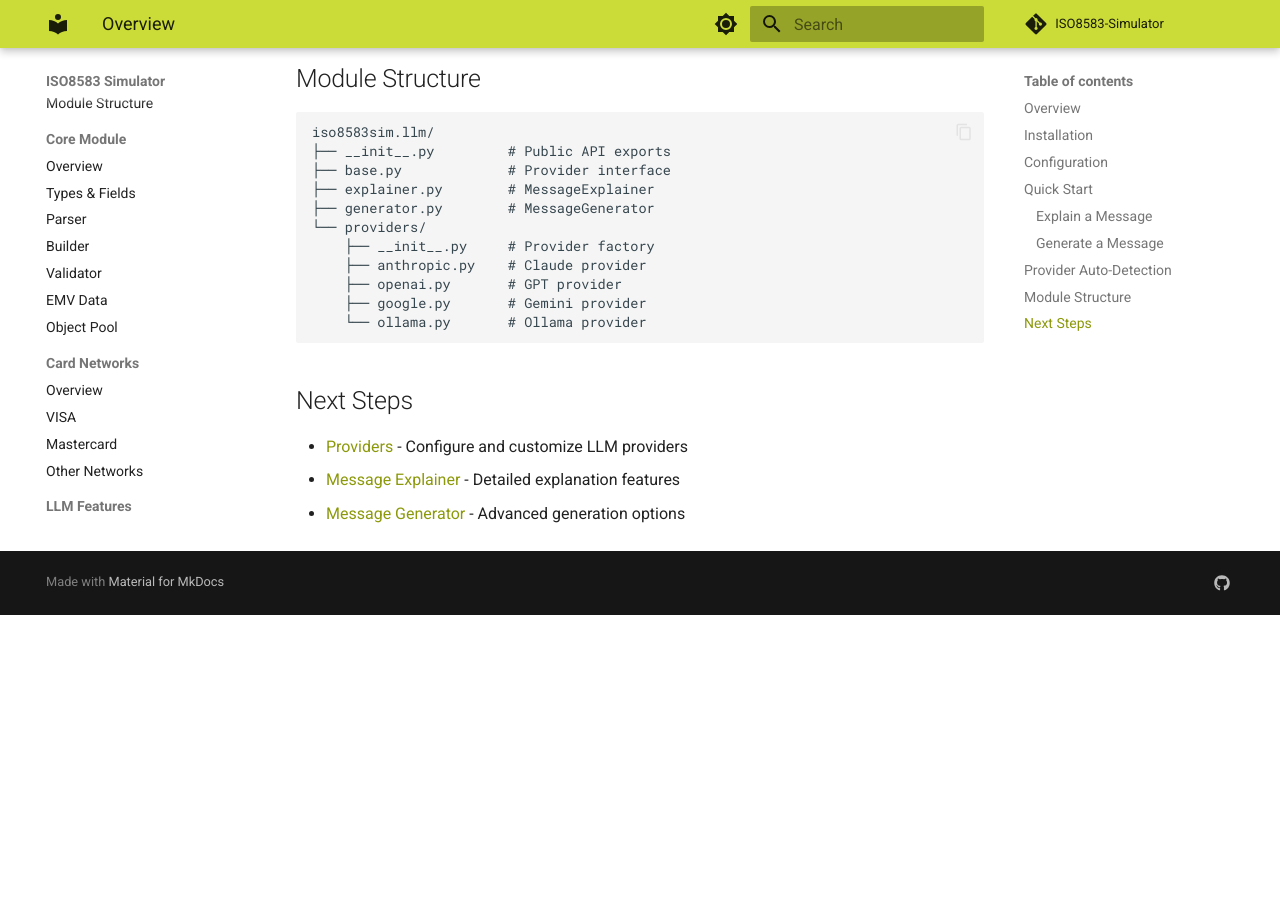
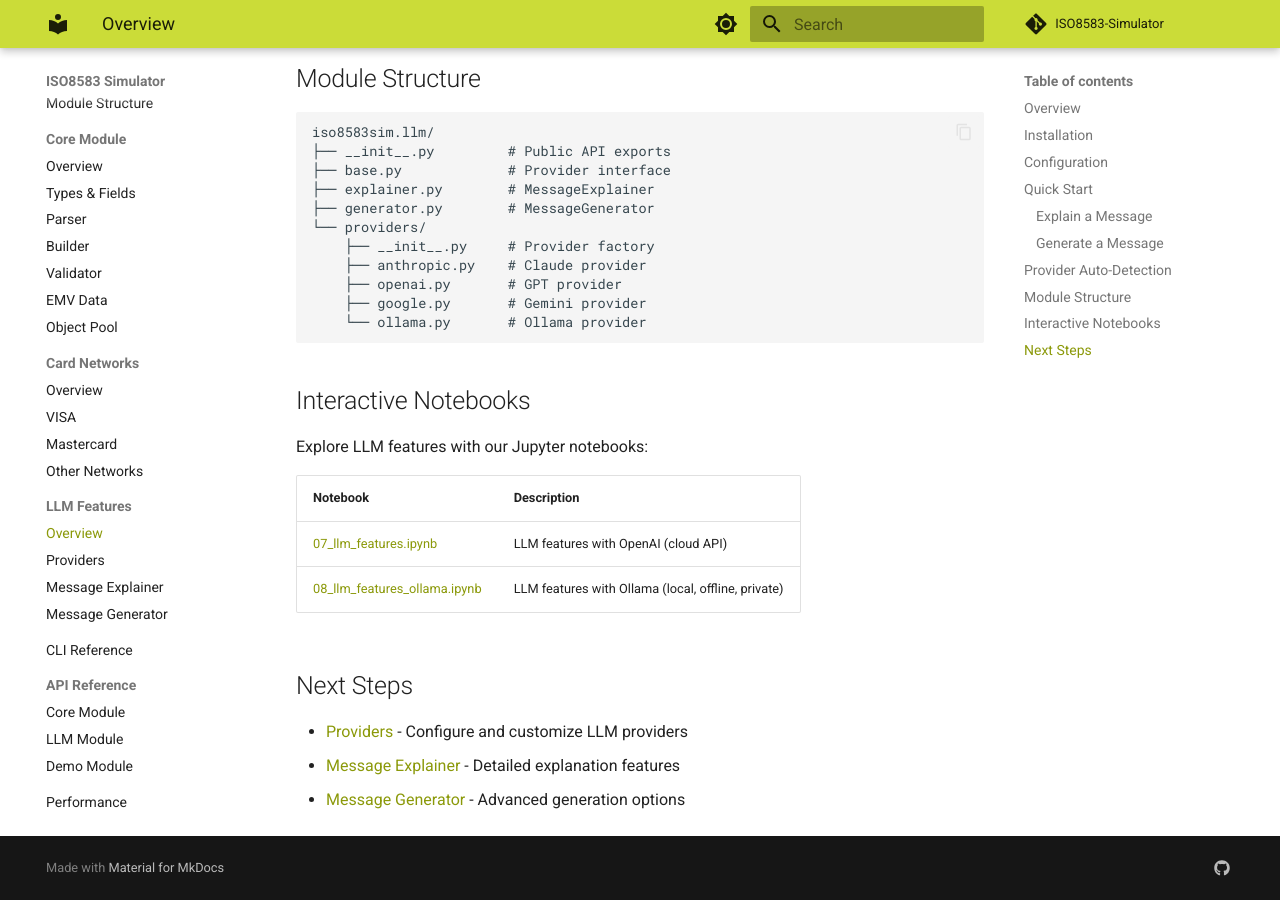
Before and after one commit to bassrehab/ISO8583-Simulator, an MkDocs documentation site: the page built from docs/llm/index.md, in a window 1280 px wide and 900 px high, scrolled down 2270 px. Built offline with MkDocs 1.6.1 and Material for MkDocs 9.7.7, drawn with Linux system fonts in a browser that asks for light colours; comment, search, counter and statistics services are not loaded; before the commit the page ends 2885 px from its top, so only the background shows below that.

Commit message:
docs: update LLM docs with Ollama notebooks and examples
- Add notebook references to docs/llm/index.md
- Expand Ollama section in providers.md with setup, models table
- Bump version to 1.1.2

````diff
--- a/docs/llm/index.md
+++ b/docs/llm/index.md
@@ -116,6 +116,15 @@
     └── ollama.py       # Ollama provider
 ```
 
+## Interactive Notebooks
+
+Explore LLM features with our Jupyter notebooks:
+
+| Notebook | Description |
+|----------|-------------|
+| [07_llm_features.ipynb](https://github.com/bassrehab/ISO8583-Simulator/blob/main/notebooks/07_llm_features.ipynb) | LLM features with OpenAI (cloud API) |
+| [08_llm_features_ollama.ipynb](https://github.com/bassrehab/ISO8583-Simulator/blob/main/notebooks/08_llm_features_ollama.ipynb) | LLM features with Ollama (local, offline, private) |
+
 ## Next Steps
 
 - [Providers](providers.md) - Configure and customize LLM providers
--- a/pyproject.toml
+++ b/pyproject.toml
@@ -4,7 +4,7 @@
 
 [project]
 name = "iso8583sim"
-version = "1.1.1"
+version = "1.1.2"
 description = "High-performance ISO 8583 message simulator with CLI, Python SDK, and LLM features"
 readme = "README.md"
 authors = [
````
Also changed, not shown: docs/llm/providers.md (+26 -2 lines).
